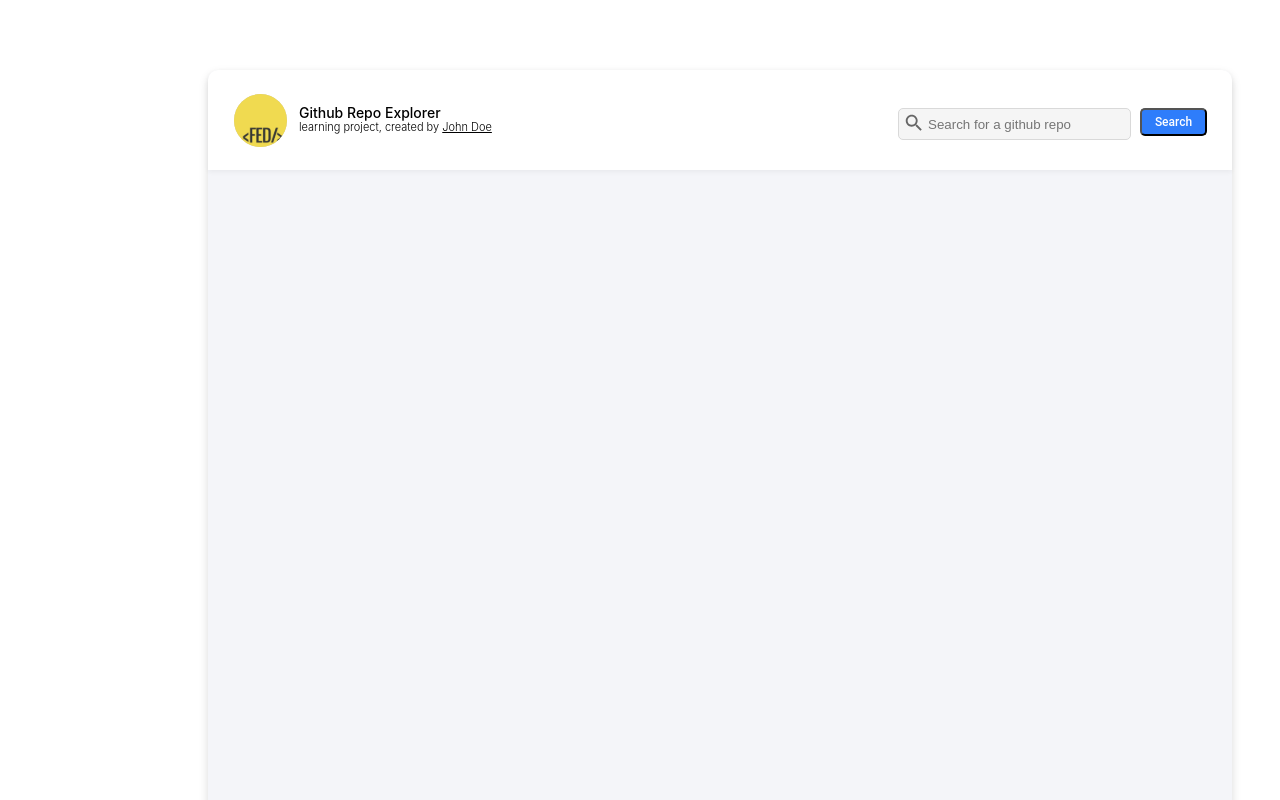
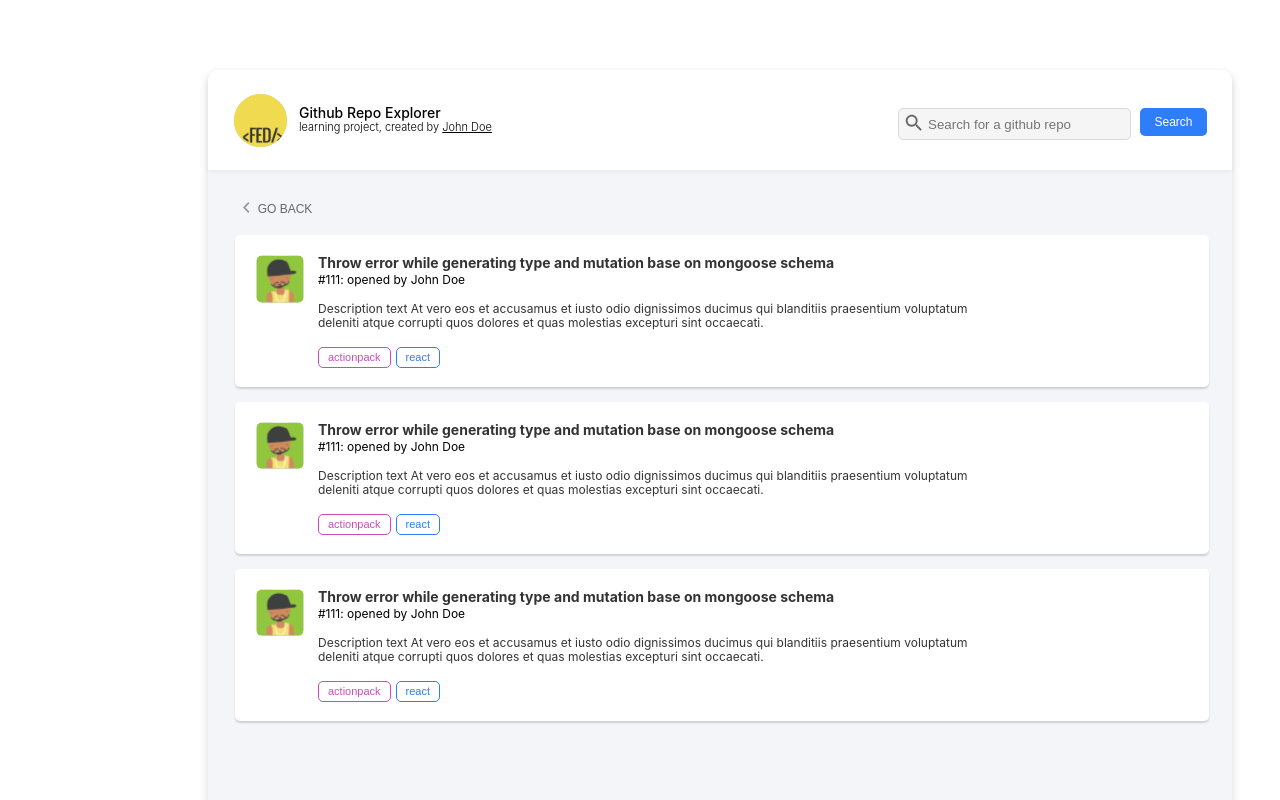
Before and after one commit to RuslanNikolov/react-grow, a React (Create React App) app in the folder react-grow/: page /details in a window 1280 px wide. Shown: the top 800 px of the page. Built offline with nearby package versions, Linux system fonts and the light colour scheme.

Commit message:
Finished cards layout

```diff
--- a/react-grow/src/App.styled.js
+++ b/react-grow/src/App.styled.js
@@ -1,6 +1,6 @@
 import styled from 'styled-components'
 
-export const RootApp = styled.div`
+export const App = styled.div`
     position: absolute;
     width: 1024px;
     height: 904px;
--- a/react-grow/src/App.tsx
+++ b/react-grow/src/App.tsx
@@ -1,19 +1,19 @@
 import React from "react";
-import * as SC from "./App.styled";
+import * as S from "./App.styled";
 import { BrowserRouter as Router, Route, Redirect } from "react-router-dom";
 import Details from "./pages/Details/Details";
 import Header from "./components/Header/Header";
 
 const App: React.FC = () => {
   return (
-    <Router>
-      <SC.RootApp>
+    <S.App>
+      <Router>
         <Header />
         <Route exact path='/' render={() => <Redirect to='/details' />} />
         <Route exact path='/details' component={Details} />
         <Route render={() => <Redirect to='/details' />} />
-      </SC.RootApp>
-    </Router>
+      </Router>
+    </S.App>
   );
 };
 
--- a/react-grow/src/components/Button/Button.tsx
+++ b/react-grow/src/components/Button/Button.tsx
@@ -1,18 +1,19 @@
 import React from "react";
 import styled from "styled-components";
 
-const SCButton = styled.button`
+const S = {
+  Button: styled.button`
     width: 67px;
     height: 28px;
     border-radius: 5px;
     background: #2e7dfb;
     font-size: 12px;
-  font-family: Roboto;
-  font-style: normal;
     font-weight: 500;
     line-height: 14px;
+    border: none;
     cursor: pointer;
-`;
+  `
+};
 
 interface IProps {
   children: string;
@@ -20,7 +21,7 @@ interface IProps {
 }
 
 const Button = ({ children, ...props }: IProps) => {
-  return <SCButton {...props}>{children}</SCButton>;
+  return <S.Button {...props}>{children}</S.Button>;
 };
 
 export default Button;
--- a/react-grow/src/components/Header/Header.tsx
+++ b/react-grow/src/components/Header/Header.tsx
@@ -1,5 +1,5 @@
 import React, { useState, ChangeEvent, useRef } from "react";
-import * as SC from "./Header.styled";
+import * as S from "./Header.styled";
 import { Hyperlink } from "../../App.styled";
 import Ellipse from "./Ellipse.svg";
 import SearchIcon from "./SearchIcon.svg";
@@ -8,32 +8,33 @@ const Header: React.FC = () => {
   const [searchInputValue, setSearchInputValue] = useState("");
   const searchInputRef = useRef(null);
 
-  const onSearchInputChange = ({ target }: ChangeEvent<HTMLInputElement>) =>
+  const onSearchInputChange = ({ target }: ChangeEvent<HTMLInputElement>): void => {
     setSearchInputValue(target.value);
+  };
 
-  const focusSearchInput = () => (searchInputRef.current as any).focus();
+  const focusSearchInput = (): void => (searchInputRef.current as any).focus();
 
   return (
-    <SC.Header>
-      <SC.Logo src={Ellipse} alt='logo' />
-      <SC.TitleWrapper>
-        <SC.Title>Github Repo Explorer</SC.Title>
-        <SC.SubTitle>
+    <S.Header>
+      <S.Logo src={Ellipse} alt='logo' />
+      <S.TitleWrapper>
+        <S.Title>Github Repo Explorer</S.Title>
+        <S.SubTitle>
           learning project, created by <Hyperlink>John Doe</Hyperlink>
-        </SC.SubTitle>
-      </SC.TitleWrapper>
+        </S.SubTitle>
+      </S.TitleWrapper>
 
-      <SC.SearchInputWrapper>
-        <SC.SearchIcon src={SearchIcon} onClick={focusSearchInput} />
-        <SC.SearchInput
+      <S.SearchInputWrapper>
+        <S.SearchIcon src={SearchIcon} onClick={focusSearchInput} />
+        <S.SearchInput
           ref={searchInputRef}
           placeholder='Search for a github repo'
           value={searchInputValue}
           onChange={onSearchInputChange}
         />
-      </SC.SearchInputWrapper>
-      <SC.SearchButton>Search</SC.SearchButton>
-    </SC.Header>
+      </S.SearchInputWrapper>
+      <S.SearchButton>Search</S.SearchButton>
+    </S.Header>
   );
 };
 
--- a/react-grow/src/pages/Details/Details.styled.js
+++ b/react-grow/src/pages/Details/Details.styled.js
@@ -1,5 +1,27 @@
 import styled from 'styled-components'
+import Button from '../../components/Button/Button'
 
 export const Main = styled.main`
+   position: relative;
+`
 
+export const BackButton = styled(Button)`
+    position: absolute;
+    top: 25px;
+    left: 27px;
+    background: transparent;
+    text-transform:uppercase;
+    color: #666;
+    width: 85px;
+    padding: 0;
 `
+
+export const LeftArrow = styled.img`
+    width: 7.41px;
+    margin-right: 7.59px;
+`
+
+export const IssueCardsList = styled.div`
+    position: absolute;
+    top: 65px;
+`
--- a/react-grow/src/pages/Details/Details.tsx
+++ b/react-grow/src/pages/Details/Details.tsx
@@ -1,8 +1,24 @@
 import React from "react";
-import { Main } from "./Details.styled";
+import * as S from "./Details.styled";
+import LeftArrow from "./assets/LeftArrow.svg";
+import IssueCard from "./IssueCard/IssueCard";
+import IssueCardsMock from "./IssueCardsMock";
 
 const Details = () => {
-  return <Main></Main>;
+  return (
+    <S.Main>
+      <S.BackButton>
+        <S.LeftArrow src={LeftArrow} alt='left arrow' />
+        go back
+      </S.BackButton>
+
+      <S.IssueCardsList>
+        {IssueCardsMock.map((mock, idx) => (
+          <IssueCard key={idx} mock={mock} />
+        ))}
+      </S.IssueCardsList>
+    </S.Main>
+  );
 };
 
 export default Details;
--- /dev/null
+++ b/react-grow/src/pages/Details/IssueCard/IssueCard.styled.js
@@ -0,0 +1,69 @@
+import styled from 'styled-components'
+import Button from '../../../components/Button/Button'
+
+export const Card = styled.article`
+    position: relative;
+    margin: 0 23px 15px 27px;
+    box-sizing: border-box;
+    width: 974px;
+    height: 151.94px;
+    background: #FFFFFF;
+    box-shadow: 0px 2px 2px rgba(0, 0, 0, 0.15);
+    border-radius: 5px;
+`
+
+export const ProfilePicture = styled.img`
+    position: absolute;
+    top: 19.86px;
+    left: 21px;
+    width: 48px;
+    height: 47.67px;
+    border-radius: 5px;
+`
+
+export const InfoWrapper = styled.aside`
+    position: absolute;
+    top: 19.86px;
+    left: 83px;
+    width: 661px;
+`
+
+export const Title = styled.h2`
+    font-size: 14px;
+    line-height: 16px;
+    color: #333333;
+    margin: 0 0 2px 0;
+`
+
+export const SubTitle = styled.h4`
+    font-size: 12px;
+    line-height: 14px;
+    color: #000000;
+    font-weight: initial;
+    margin: 0;
+`
+
+export const Description = styled.p`
+    font-size: 12px;
+    line-height: 14px;
+    color: #333333;
+    margin: 15px 0;
+`
+
+export const TagsWrapper = styled.div`
+
+`
+
+export const Tag = styled(Button)`
+    color: ${p => p.color};
+    margin-right: 5px;
+    background: #FFFFFF;
+    border: 1px solid ${p => p.color};
+    border-radius: 5px;
+    padding: 3px 9px;
+    font-weight: 300;
+    font-size: 11px;
+    line-height: 13px;
+    width: initial;
+    height: initial;
+`
--- /dev/null
+++ b/react-grow/src/pages/Details/IssueCard/IssueCard.tsx
@@ -0,0 +1,35 @@
+import React, { memo } from "react";
+import * as S from "./IssueCard.styled";
+import ProfilePicture from "./Profile.svg";
+import { IIssueCardMock } from "../IssueCardsMock";
+
+interface IProps {
+  mock: IIssueCardMock;
+}
+
+const IssueCard = ({ mock }: IProps) => {
+  const getProfilePictureUrl = (): string => {
+    return mock.ProfilePictureUrl ? `./assets${mock.ProfilePictureUrl}` : ProfilePicture;
+  };
+
+  return (
+    <S.Card>
+      <S.ProfilePicture src={getProfilePictureUrl()}></S.ProfilePicture>
+
+      <S.InfoWrapper>
+        <S.Title>{mock.title}</S.Title>
+        <S.SubTitle>{mock.subTitle}</S.SubTitle>
+        <S.Description>{mock.description}</S.Description>
+        <S.TagsWrapper>
+          {mock.tags.map(tag => (
+            <S.Tag key={tag.name} color={tag.color}>
+              {tag.name}
+            </S.Tag>
+          ))}
+        </S.TagsWrapper>
+      </S.InfoWrapper>
+    </S.Card>
+  );
+};
+
+export default memo(IssueCard);
--- /dev/null
+++ b/react-grow/src/pages/Details/IssueCardsMock.ts
@@ -0,0 +1,38 @@
+interface ITag {
+  readonly name: string;
+  readonly color: string;
+}
+
+export interface IIssueCardMock {
+  readonly title: string;
+  readonly subTitle: string;
+  readonly description: string;
+  readonly ProfilePictureUrl?: string;
+  readonly tags: ITag[];
+}
+
+const IssueCardsMock: IIssueCardMock[] = [
+  {
+    title: "Throw error while generating type and mutation base on mongoose schema",
+    subTitle: "#111: opened by John Doe",
+    description:
+      "Description text At vero eos et accusamus et iusto odio dignissimos ducimus qui blanditiis praesentium voluptatum deleniti atque corrupti quos dolores et quas molestias excepturi sint occaecati.",
+    tags: [{ name: "actionpack", color: "#CB4CB6" }, { name: "react", color: "#2E7DFB" }]
+  },
+  {
+    title: "Throw error while generating type and mutation base on mongoose schema",
+    subTitle: "#111: opened by John Doe",
+    description:
+      "Description text At vero eos et accusamus et iusto odio dignissimos ducimus qui blanditiis praesentium voluptatum deleniti atque corrupti quos dolores et quas molestias excepturi sint occaecati.",
+    tags: [{ name: "actionpack", color: "#CB4CB6" }, { name: "react", color: "#2E7DFB" }]
+  },
+  {
+    title: "Throw error while generating type and mutation base on mongoose schema",
+    subTitle: "#111: opened by John Doe",
+    description:
+      "Description text At vero eos et accusamus et iusto odio dignissimos ducimus qui blanditiis praesentium voluptatum deleniti atque corrupti quos dolores et quas molestias excepturi sint occaecati.",
+    tags: [{ name: "actionpack", color: "#CB4CB6" }, { name: "react", color: "#2E7DFB" }]
+  }
+];
+
+export default IssueCardsMock;
```
Also changed, not shown: react-grow/src/pages/Details/IssueCard/Profile.svg (added), react-grow/src/pages/Details/assets/LeftArrow.svg (added). Lines whose indentation alone changed are shown as unchanged.
